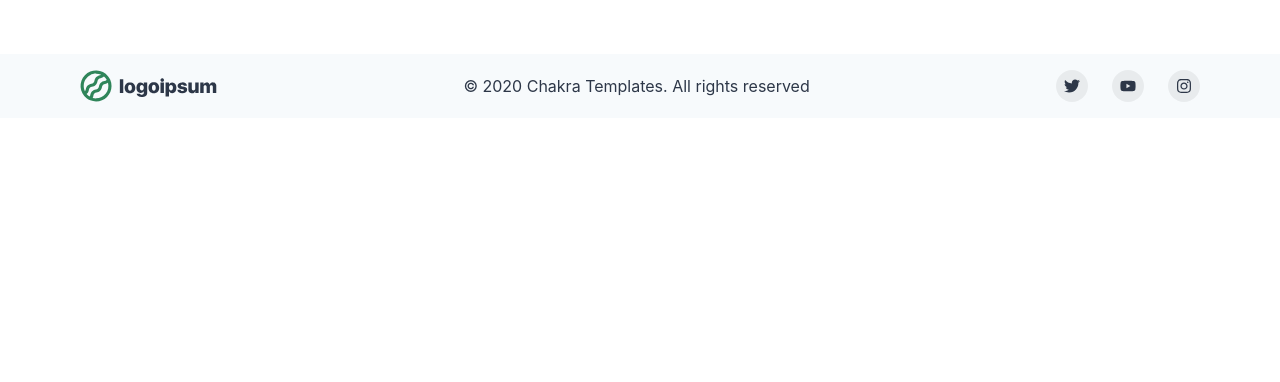
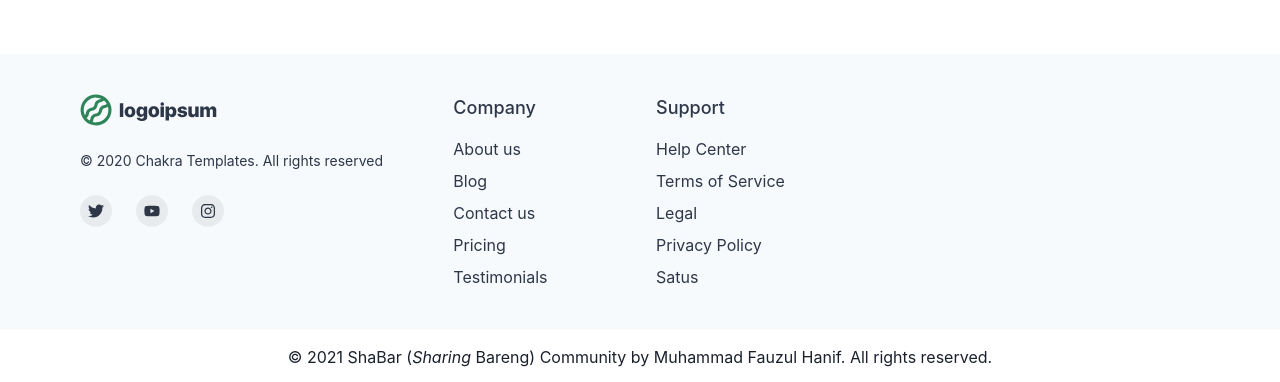
Before and after one commit to muhammadfauzulhanif16/Sharing-Bareng-Peduli, a React (Create React App) app: page / in a window 1280 px wide. Shown: the part 2026-2408 px from the top of the page. Before the commit the page ends 2144 px from the top, so only its background shows below. Built offline with nearby package versions, Linux system fonts and the light colour scheme.

Commit message:
Add footer section

```diff
--- a/src/components/Footer.tsx
+++ b/src/components/Footer.tsx
@@ -2,13 +2,17 @@ import {
   Box,
   chakra,
   Container,
+  Link,
+  SimpleGrid,
   Stack,
   Text,
+  VisuallyHidden,
+  Flex,
   useColorModeValue,
-  VisuallyHidden,
+  Center,
 } from "@chakra-ui/react";
+import { ReactNode } from "react";
 import { FaInstagram, FaTwitter, FaYoutube } from "react-icons/fa";
-import { ReactNode } from "react";
 
 const Logo = (props: any) => {
   return (
@@ -62,23 +66,34 @@ const SocialButton = ({
   );
 };
 
+const ListHeader = ({ children }: { children: ReactNode }) => {
+  return (
+    <Text fontWeight={"500"} fontSize={"lg"} mb={2}>
+      {children}
+    </Text>
+  );
+};
+
 export const Footer = () => {
   return (
+    <>
       <Box
         bg={useColorModeValue("gray.50", "gray.900")}
         color={useColorModeValue("gray.700", "gray.200")}
       >
-      <Container
-        as={Stack}
-        maxW={"6xl"}
-        py={4}
-        direction={{ base: "column", md: "row" }}
-        spacing={4}
-        justify={{ base: "center", md: "space-between" }}
-        align={{ base: "center", md: "center" }}
+        <Container as={Stack} maxW={"6xl"} py={10}>
+          <SimpleGrid
+            templateColumns={{ sm: "1fr 1fr", md: "2fr 1fr 1fr 2fr" }}
+            spacing={8}
           >
-        <Logo />
-        <Text>© 2020 Chakra Templates. All rights reserved</Text>
+            <Flex grow={1}>
+              <Stack spacing={6}>
+                <Box>
+                  <Logo color={useColorModeValue("gray.700", "white")} />
+                </Box>
+                <Text fontSize={"sm"}>
+                  © 2020 Chakra Templates. All rights reserved
+                </Text>
                 <Stack direction={"row"} spacing={6}>
                   <SocialButton label={"Twitter"} href={"#"}>
                     <FaTwitter />
@@ -90,7 +105,38 @@ export const Footer = () => {
                     <FaInstagram />
                   </SocialButton>
                 </Stack>
+              </Stack>
+            </Flex>
+            <Flex grow={1}>
+              <Stack align={"flex-start"}>
+                <ListHeader>Company</ListHeader>
+                <Link href={"#"}>About us</Link>
+                <Link href={"#"}>Blog</Link>
+                <Link href={"#"}>Contact us</Link>
+                <Link href={"#"}>Pricing</Link>
+                <Link href={"#"}>Testimonials</Link>
+              </Stack>
+            </Flex>
+            <Flex grow={1}>
+              <Stack align={"flex-start"}>
+                <ListHeader>Support</ListHeader>
+                <Link href={"#"}>Help Center</Link>
+                <Link href={"#"}>Terms of Service</Link>
+                <Link href={"#"}>Legal</Link>
+                <Link href={"#"}>Privacy Policy</Link>
+                <Link href={"#"}>Satus</Link>
+              </Stack>
+            </Flex>
+          </SimpleGrid>
         </Container>
       </Box>
+
+      <Center p={4}>
+        <p>
+          © 2021 ShaBar (<i>Sharing</i> Bareng) Community by Muhammad Fauzul
+          Hanif. All rights reserved.
+        </p>
+      </Center>
+    </>
   );
 };
```
Lines whose indentation alone changed are shown as unchanged.
